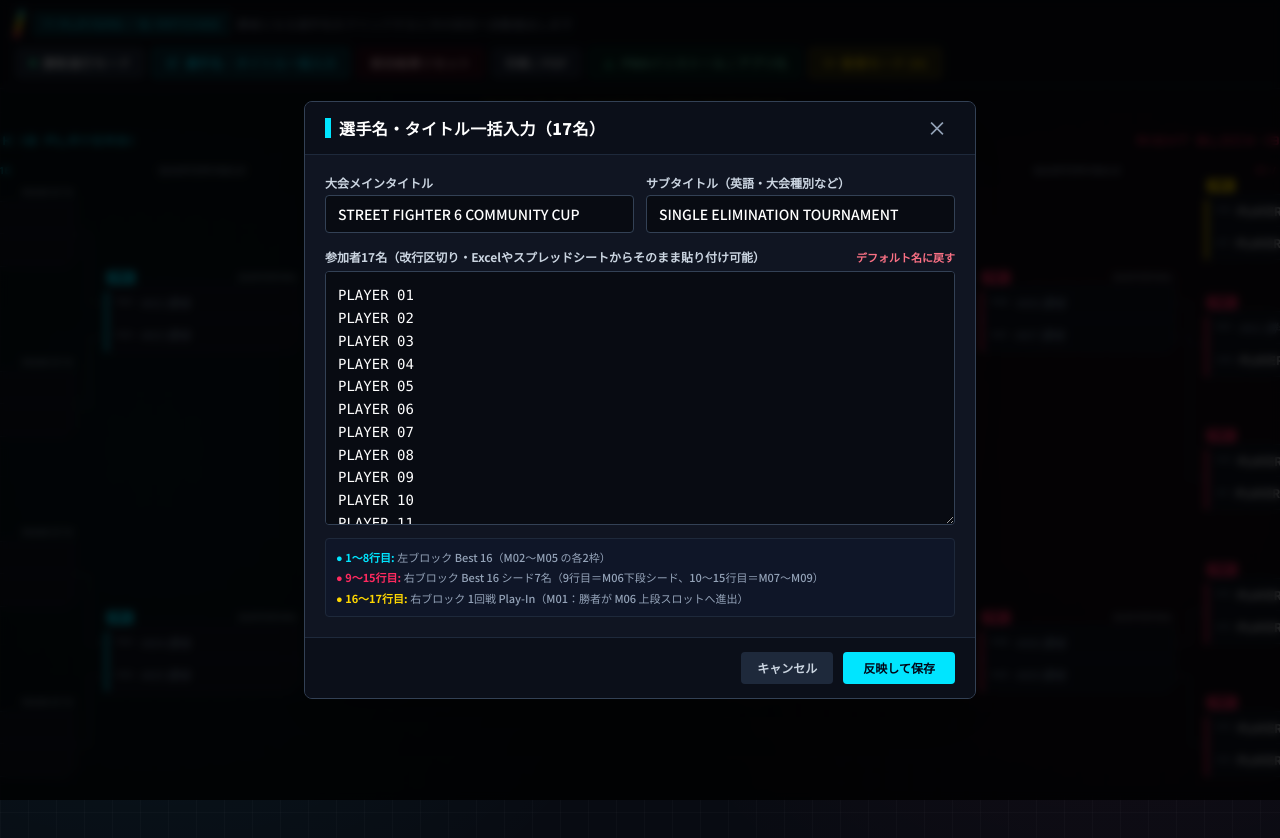
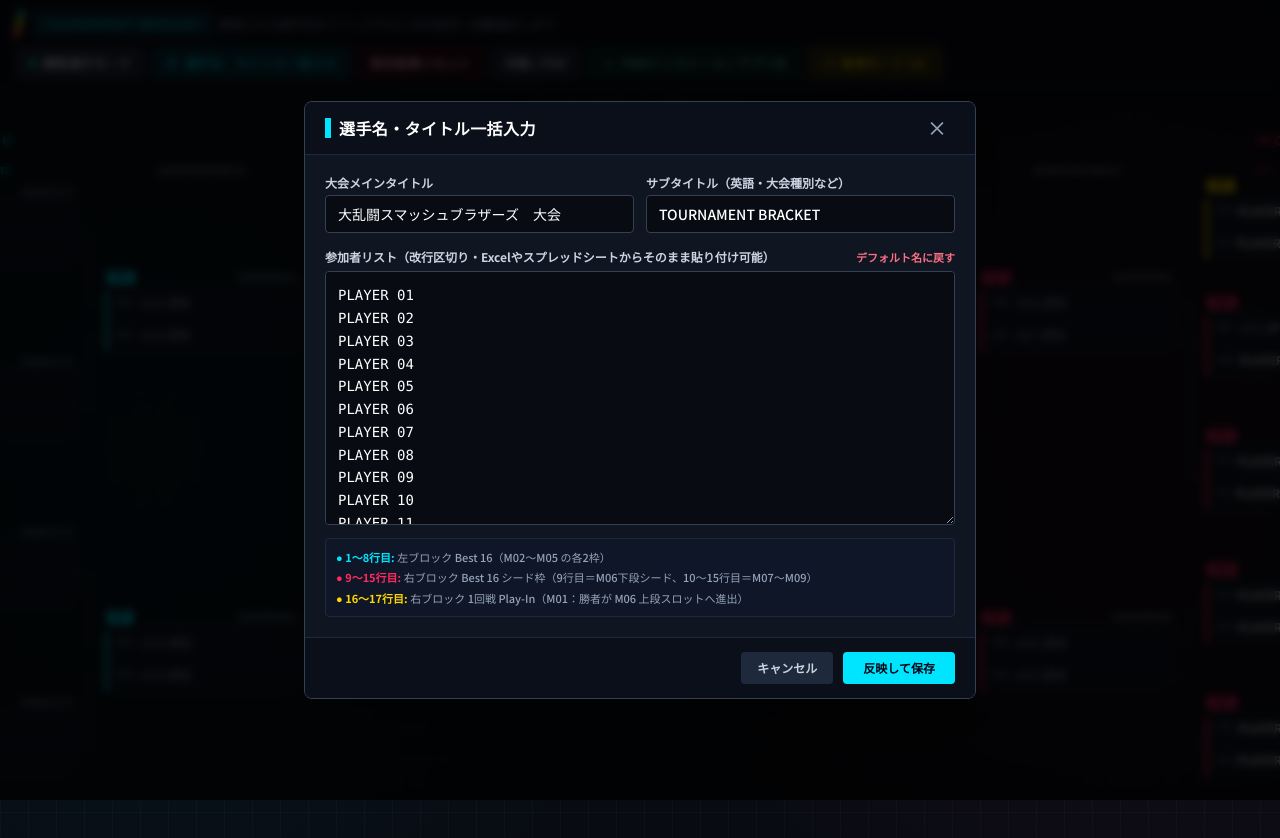
Before and after one commit to IVY269007/smbr, a plain HTML site: page index.html in a window 1280 px wide. Both pictures are taken after a click on the button "選手名・タイトル一括入力". Drawn offline with nearby package versions, Linux system fonts and the light colour scheme.

Commit message:
Add files via upload

```diff
--- a/index.html
+++ b/index.html
@@ -6,8 +6,8 @@
   <meta name="theme-color" content="#080b12" />
   <meta name="apple-mobile-web-app-capable" content="yes" />
   <meta name="apple-mobile-web-app-status-bar-style" content="black-translucent" />
-  <meta name="apple-mobile-web-app-title" content="17P Single Elim" />
-  <title>17名シングルエリミネーション トーナメント表 | PWA</title>
+  <meta name="apple-mobile-web-app-title" content="大乱闘スマッシュブラザーズ　大会" />
+  <title>大乱闘スマッシュブラザーズ　大会</title>
   <script src="https://cdn.tailwindcss.com"></script>
   <!-- Google Fonts: eスポーツ風のシャープな欧文フォント＆視認性の高い日本語フォント -->
   <link rel="preconnect" href="https://fonts.googleapis.com">
@@ -137,7 +137,7 @@
         <div class="w-1.5 h-7 bg-gradient-to-b from-[#00e5ff] via-[#ffd700] to-[#ff2a5f] transform -skew-x-12"></div>
         <div class="flex flex-wrap items-center gap-2 text-xs">
           <span class="px-2 py-0.5 bg-[#00e5ff]/15 border border-[#00e5ff]/40 text-[#00e5ff] font-orbitron font-bold text-[10px] tracking-widest">
-            17 PLAYERS / 16 MATCHES
+            TOURNAMENT BRACKET
           </span>
           <span id="offlineBadge" class="hidden px-2 py-0.5 bg-emerald-950/80 border border-emerald-500/40 text-emerald-300 font-en font-bold text-[10px] tracking-wider rounded-sm">
             OFFLINE READY
@@ -214,22 +214,22 @@
       <div class="w-full flex items-end justify-between px-6 pt-1 pb-2">
         <div class="flex items-center gap-2 font-orbitron text-xs font-bold tracking-[0.2em] text-[#00e5ff]">
           <span class="w-2.5 h-2.5 bg-[#00e5ff] rotate-45 inline-block shadow-[0_0_8px_#00e5ff]"></span>
-          <span>LEFT BLOCK (8 PLAYERS)</span>
+          <span>LEFT BLOCK</span>
         </div>
 
         <div class="text-center cursor-pointer group" onclick="openBulkModal()" title="クリックしてタイトル・選手名を編集">
           <div id="tournamentSubtitleDisplay"
             class="font-orbitron text-[10px] font-bold tracking-[0.34em] text-[#ffd700] uppercase group-hover:text-white transition">
-            SINGLE ELIMINATION TOURNAMENT
+            TOURNAMENT BRACKET
           </div>
           <h1 id="tournamentTitleDisplay"
             class="text-2xl sm:text-[26px] font-black tracking-wider text-white group-hover:text-[#00e5ff] transition leading-tight">
-            STREET FIGHTER 6 COMMUNITY CUP
+            大乱闘スマッシュブラザーズ　大会
           </h1>
         </div>
 
         <div class="flex items-center gap-2 font-orbitron text-xs font-bold tracking-[0.2em] text-[#ff2a5f]">
-          <span>RIGHT BLOCK (9 PLAYERS)</span>
+          <span>RIGHT BLOCK</span>
           <span class="w-2.5 h-2.5 bg-[#ff2a5f] rotate-45 inline-block shadow-[0_0_8px_#ff2a5f]"></span>
         </div>
       </div>
@@ -247,7 +247,7 @@
       <div class="px-5 py-3.5 border-b border-slate-800 flex items-center justify-between bg-[#0b0f19]">
         <div class="flex items-center gap-2">
           <span class="w-1.5 h-5 bg-[#00e5ff]"></span>
-          <h2 class="text-base font-black text-white tracking-wide">選手名・タイトル一括入力（17名）</h2>
+          <h2 class="text-base font-black text-white tracking-wide">選手名・タイトル一括入力</h2>
         </div>
         <button onclick="closeBulkModal()" class="text-slate-400 hover:text-white text-xl leading-none px-2">&times;</button>
       </div>
@@ -258,20 +258,20 @@
             <label class="block text-xs font-bold text-slate-300 mb-1">大会メインタイトル</label>
             <input id="modalTitleInput" type="text"
               class="w-full bg-[#080b12] border border-slate-700 focus:border-[#00e5ff] rounded px-3 py-2 text-sm text-white outline-none"
-              placeholder="例: 第1回 スト6 コミュニティ大会" />
+              placeholder="例: 大乱闘スマッシュブラザーズ　大会" />
           </div>
           <div>
             <label class="block text-xs font-bold text-slate-300 mb-1">サブタイトル（英語・大会種別など）</label>
             <input id="modalSubtitleInput" type="text"
               class="w-full bg-[#080b12] border border-slate-700 focus:border-[#00e5ff] rounded px-3 py-2 text-sm text-white outline-none"
-              placeholder="例: SINGLE ELIMINATION TOURNAMENT" />
+              placeholder="例: TOURNAMENT BRACKET" />
           </div>
         </div>
 
         <div>
           <div class="flex items-center justify-between mb-1.5">
             <label class="text-xs font-bold text-slate-300">
-              参加者17名（改行区切り・Excelやスプレッドシートからそのまま貼り付け可能）
+              参加者リスト（改行区切り・Excelやスプレッドシートからそのまま貼り付け可能）
             </label>
             <button onclick="resetModalPlayersToDefault()" class="text-[11px] text-rose-400 hover:text-rose-300 font-bold">
               デフォルト名に戻す
@@ -279,10 +279,10 @@
           </div>
           <textarea id="modalPlayersTextarea" rows="10"
             class="w-full bg-[#080b12] border border-slate-700 focus:border-[#00e5ff] rounded p-3 text-sm text-white font-mono leading-relaxed outline-none"
-            placeholder="1〜8行目: 左ブロック (M02〜M05)&#10;9〜15行目: 右ブロック シード7名 (M06下段〜M09)&#10;16〜17行目: 右ブロック 1回戦 Play-In (M01)"></textarea>
+            placeholder="1〜8行目: 左ブロック (M02〜M05)&#10;9〜15行目: 右ブロック シード枠 (M06下段〜M09)&#10;16〜17行目: 右ブロック 1回戦 Play-In (M01)"></textarea>
           <div class="mt-2 bg-slate-900/90 border border-slate-800 rounded p-2.5 text-[11px] text-slate-400 space-y-1">
             <p><strong class="text-[#00e5ff]">● 1〜8行目:</strong> 左ブロック Best 16（M02〜M05 の各2枠）</p>
-            <p><strong class="text-[#ff2a5f]">● 9〜15行目:</strong> 右ブロック Best 16 シード7名（9行目＝M06下段シード、10〜15行目＝M07〜M09）</p>
+            <p><strong class="text-[#ff2a5f]">● 9〜15行目:</strong> 右ブロック Best 16 シード枠（9行目＝M06下段シード、10〜15行目＝M07〜M09）</p>
             <p><strong class="text-[#ffd700]">● 16〜17行目:</strong> 右ブロック 1回戦 Play-In（M01：勝者が M06 上段スロットへ進出）</p>
           </div>
         </div>
@@ -375,7 +375,7 @@
           <path d="M90 150 H165 V270 H90 M165 210 H225" fill="none" stroke="#00e5ff" stroke-width="16" stroke-linecap="square"/>
           <path d="M422 150 H347 V270 H422 M347 210 H287" fill="none" stroke="#ff2a5f" stroke-width="16" stroke-linecap="square"/>
           <polygon points="256,178 286,210 256,242 226,210" fill="#ffd700"/>
-          <text x="256" y="385" font-family="sans-serif" font-weight="900" font-size="72" fill="#ffffff" text-anchor="middle" letter-spacing="4">17P</text>
+          <text x="256" y="385" font-family="sans-serif" font-weight="900" font-size="68" fill="#ffffff" text-anchor="middle" letter-spacing="4">SMASH</text>
           <text x="256" y="438" font-family="sans-serif" font-weight="700" font-size="30" fill="#00e5ff" text-anchor="middle" letter-spacing="6">BRACKET</text>
         </svg>
       `.trim();
@@ -396,9 +396,9 @@
 
       // Web App Manifest を Blob URL で生成
       const manifest = {
-        name: '17名シングルエリミネーション トーナメント表',
-        short_name: '17P Bracket',
-        description: '17-Player Single Elimination Fighting Game Tournament Bracket',
+        name: '大乱闘スマッシュブラザーズ　大会',
+        short_name: '大乱闘スマッシュブラザーズ　大会',
+        description: '大乱闘スマッシュブラザーズ　大会 トーナメント表',
         start_url: window.location.href,
         display: 'standalone',
         orientation: 'landscape',
@@ -428,7 +428,7 @@
       // Service Worker 登録（HTTP/HTTPS環境でのオフライン動作対応）
       if ('serviceWorker' in navigator && (window.location.protocol === 'https:' || window.location.protocol === 'http:')) {
         const swScript = `
-          const CACHE_NAME = 'tournament-17p-pwa-v1';
+          const CACHE_NAME = 'smash-tournament-pwa-v2';
           self.addEventListener('install', (e) => {
             self.skipWaiting();
             e.waitUntil(
@@ -510,13 +510,13 @@
      * 2. トーナメント状態管理・LocalStorage 永続化
      * =========================================================================
      */
-    const STORAGE_KEY = 'tournament_17p_pwa_state_v1';
+    const STORAGE_KEY = 'smash_tournament_17p_v2';
 
     const DEFAULT_PLAYERS = Array.from({ length: 17 }, (_, i) => `PLAYER ${String(i + 1).padStart(2, '0')}`);
 
     let state = {
-      title: 'STREET FIGHTER 6 COMMUNITY CUP',
-      subtitle: 'SINGLE ELIMINATION TOURNAMENT',
+      title: '大乱闘スマッシュブラザーズ　大会',
+      subtitle: 'TOURNAMENT BRACKET',
       players: [...DEFAULT_PLAYERS],
       results: {} // { M01: 1, M02: 2, ... }
     };
```
